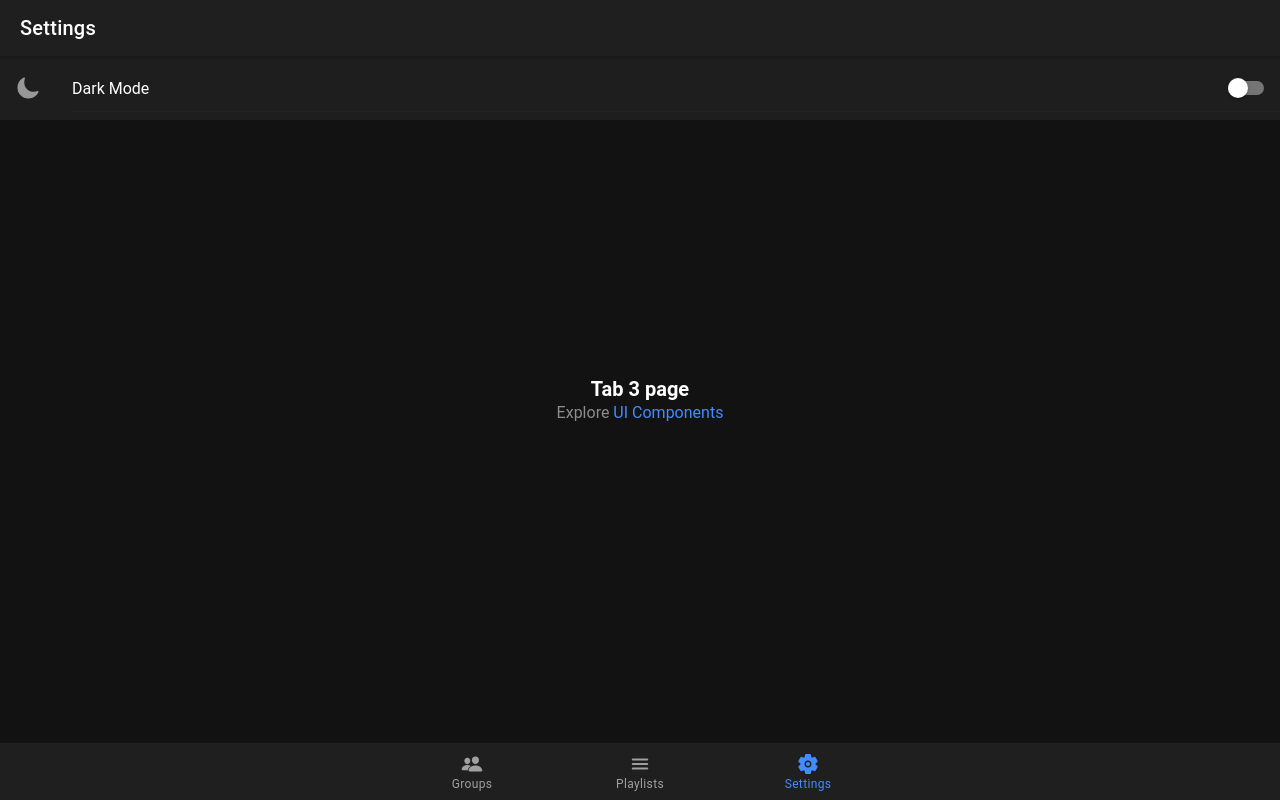
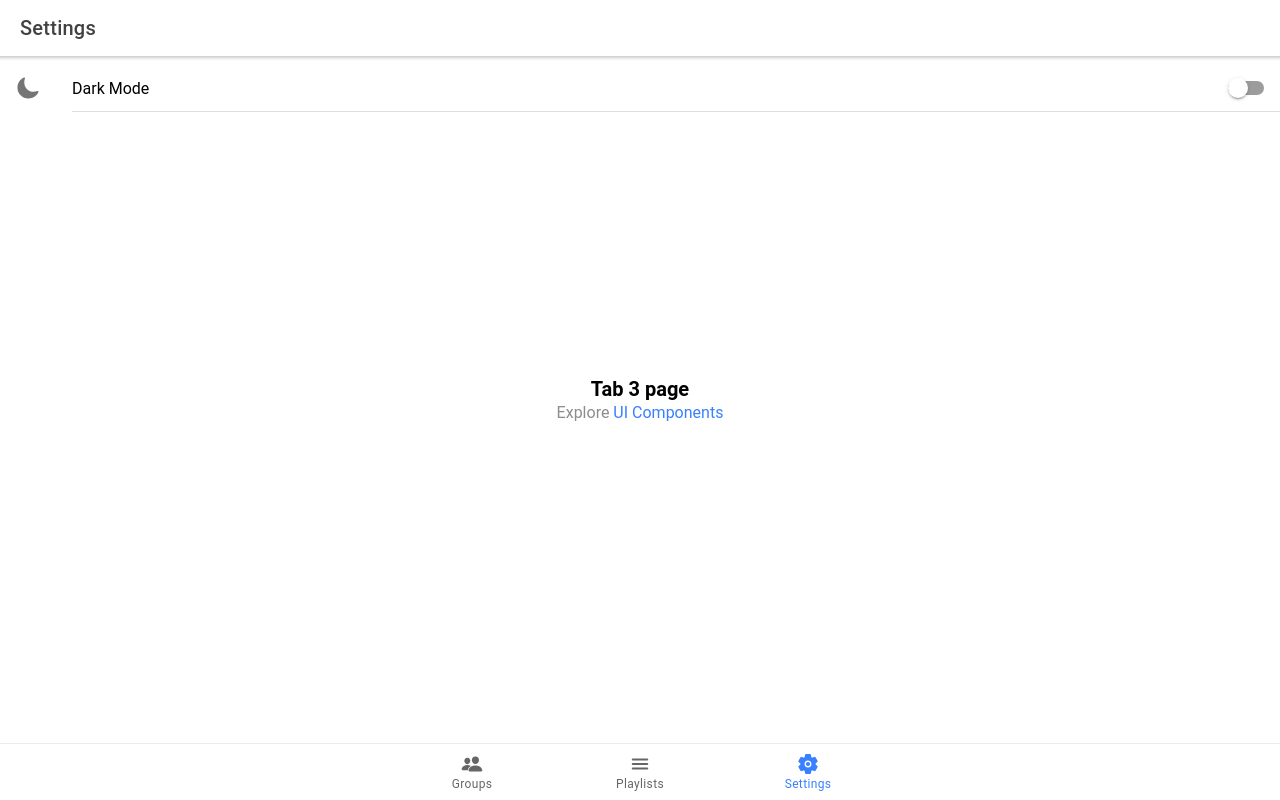
Before and after one commit to scrungus/SpotifyPlaylistMaker, a React (Create React App) app in the folder frontend/: page /main_tabs/settings in a window 1280 px wide. Built offline with nearby package versions, Linux system fonts and the light colour scheme.

Commit message:
Removed light mode

```diff
--- a/frontend/src/theme/variables.css
+++ b/frontend/src/theme/variables.css
@@ -76,7 +76,7 @@ http://ionicframework.com/docs/theming/ */
   --ion-color-light-tint: #f5f6f9;
 }
 
-@media (prefers-color-scheme: light) {
+@media (prefers-color-scheme: dark) {
   /*
    * Dark Colors
    * -------------------------------------------
@@ -234,155 +234,3 @@ http://ionicframework.com/docs/theming/ */
     --ion-card-background: #1e1e1e;
   }
 }
-
-body.dark {
-  --ion-color-primary: #428cff;
-  --ion-color-primary-rgb: 66,140,255;
-  --ion-color-primary-contrast: #ffffff;
-  --ion-color-primary-contrast-rgb: 255,255,255;
-  --ion-color-primary-shade: #3a7be0;
-  --ion-color-primary-tint: #5598ff;
-
-  --ion-color-secondary: #50c8ff;
-  --ion-color-secondary-rgb: 80,200,255;
-  --ion-color-secondary-contrast: #ffffff;
-  --ion-color-secondary-contrast-rgb: 255,255,255;
-  --ion-color-secondary-shade: #46b0e0;
-  --ion-color-secondary-tint: #62ceff;
-
-  --ion-color-tertiary: #6a64ff;
-  --ion-color-tertiary-rgb: 106,100,255;
-  --ion-color-tertiary-contrast: #ffffff;
-  --ion-color-tertiary-contrast-rgb: 255,255,255;
-  --ion-color-tertiary-shade: #5d58e0;
-  --ion-color-tertiary-tint: #7974ff;
-
-  --ion-color-success: #2fdf75;
-  --ion-color-success-rgb: 47,223,117;
-  --ion-color-success-contrast: #000000;
-  --ion-color-success-contrast-rgb: 0,0,0;
-  --ion-color-success-shade: #29c467;
-  --ion-color-success-tint: #44e283;
-
-  --ion-color-warning: #ffd534;
-  --ion-color-warning-rgb: 255,213,52;
-  --ion-color-warning-contrast: #000000;
-  --ion-color-warning-contrast-rgb: 0,0,0;
-  --ion-color-warning-shade: #e0bb2e;
-  --ion-color-warning-tint: #ffd948;
-
-  --ion-color-danger: #ff4961;
-  --ion-color-danger-rgb: 255,73,97;
-  --ion-color-danger-contrast: #ffffff;
-  --ion-color-danger-contrast-rgb: 255,255,255;
-  --ion-color-danger-shade: #e04055;
-  --ion-color-danger-tint: #ff5b71;
-
-  --ion-color-dark: #f4f5f8;
-  --ion-color-dark-rgb: 244,245,248;
-  --ion-color-dark-contrast: #000000;
-  --ion-color-dark-contrast-rgb: 0,0,0;
-  --ion-color-dark-shade: #d7d8da;
-  --ion-color-dark-tint: #f5f6f9;
-
-  --ion-color-medium: #989aa2;
-  --ion-color-medium-rgb: 152,154,162;
-  --ion-color-medium-contrast: #000000;
-  --ion-color-medium-contrast-rgb: 0,0,0;
-  --ion-color-medium-shade: #86888f;
-  --ion-color-medium-tint: #a2a4ab;
-
-  --ion-color-light: #222428;
-  --ion-color-light-rgb: 34,36,40;
-  --ion-color-light-contrast: #ffffff;
-  --ion-color-light-contrast-rgb: 255,255,255;
-  --ion-color-light-shade: #1e2023;
-  --ion-color-light-tint: #383a3e;
-}
-
-/*
- * iOS Dark Theme
- * -------------------------------------------
- */
-
-.ios body.dark {
-  --ion-background-color: #000000;
-  --ion-background-color-rgb: 0,0,0;
-
-  --ion-text-color: #ffffff;
-  --ion-text-color-rgb: 255,255,255;
-
-  --ion-color-step-50: #0d0d0d;
-  --ion-color-step-100: #1a1a1a;
-  --ion-color-step-150: #262626;
-  --ion-color-step-200: #333333;
-  --ion-color-step-250: #404040;
-  --ion-color-step-300: #4d4d4d;
-  --ion-color-step-350: #595959;
-  --ion-color-step-400: #666666;
-  --ion-color-step-450: #737373;
-  --ion-color-step-500: #808080;
-  --ion-color-step-550: #8c8c8c;
-  --ion-color-step-600: #999999;
-  --ion-color-step-650: #a6a6a6;
-  --ion-color-step-700: #b3b3b3;
-  --ion-color-step-750: #bfbfbf;
-  --ion-color-step-800: #cccccc;
-  --ion-color-step-850: #d9d9d9;
-  --ion-color-step-900: #e6e6e6;
-  --ion-color-step-950: #f2f2f2;
-
-  --ion-item-background: #000000;
-
-  --ion-card-background: #1c1c1d;
-}
-
-.ios ion-modal.dark {
-  --ion-background-color: var(--ion-color-step-100);
-  --ion-toolbar-background: var(--ion-color-step-150);
-  --ion-toolbar-border-color: var(--ion-color-step-250);
-}
-
-
-/*
- * Material Design Dark Theme
- * -------------------------------------------
- */
-
-.md body.dark {
-  --ion-background-color: #121212;
-  --ion-background-color-rgb: 18,18,18;
-
-  --ion-text-color: #ffffff;
-  --ion-text-color-rgb: 255,255,255;
-
-  --ion-border-color: #222222;
-
-  --ion-color-step-50: #1e1e1e;
-  --ion-color-step-100: #2a2a2a;
-  --ion-color-step-150: #363636;
-  --ion-color-step-200: #414141;
-  --ion-color-step-250: #4d4d4d;
-  --ion-color-step-300: #595959;
-  --ion-color-step-350: #656565;
-  --ion-color-step-400: #717171;
-  --ion-color-step-450: #7d7d7d;
-  --ion-color-step-500: #898989;
-  --ion-color-step-550: #949494;
-  --ion-color-step-600: #a0a0a0;
-  --ion-color-step-650: #acacac;
-  --ion-color-step-700: #b8b8b8;
-  --ion-color-step-750: #c4c4c4;
-  --ion-color-step-800: #d0d0d0;
-  --ion-color-step-850: #dbdbdb;
-  --ion-color-step-900: #e7e7e7;
-  --ion-color-step-950: #f3f3f3;
-
-  --ion-item-background: #1e1e1e;
-
-  --ion-toolbar-background: #1f1f1f;
-
-  --ion-tab-bar-background: #1f1f1f;
-
-  --ion-card-background: #1e1e1e;
-}
```
